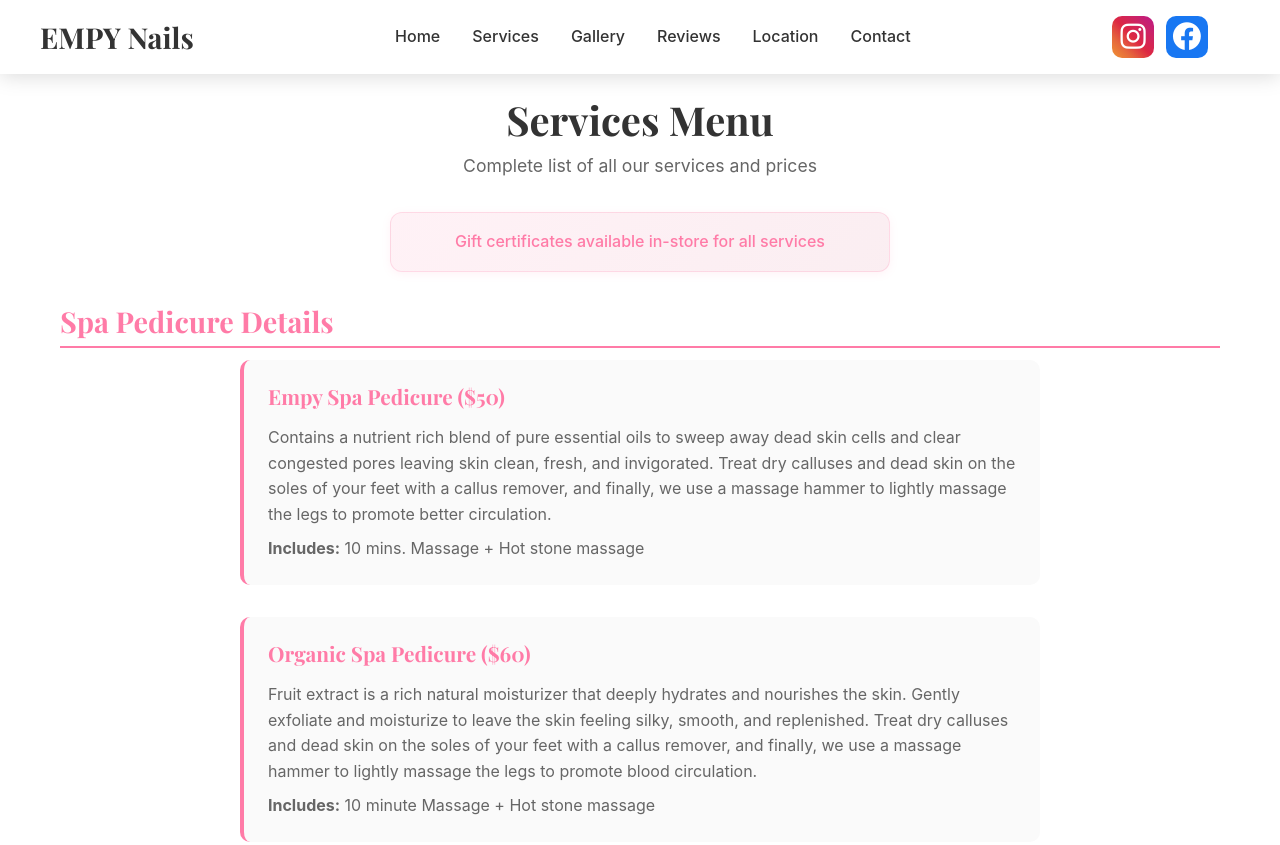
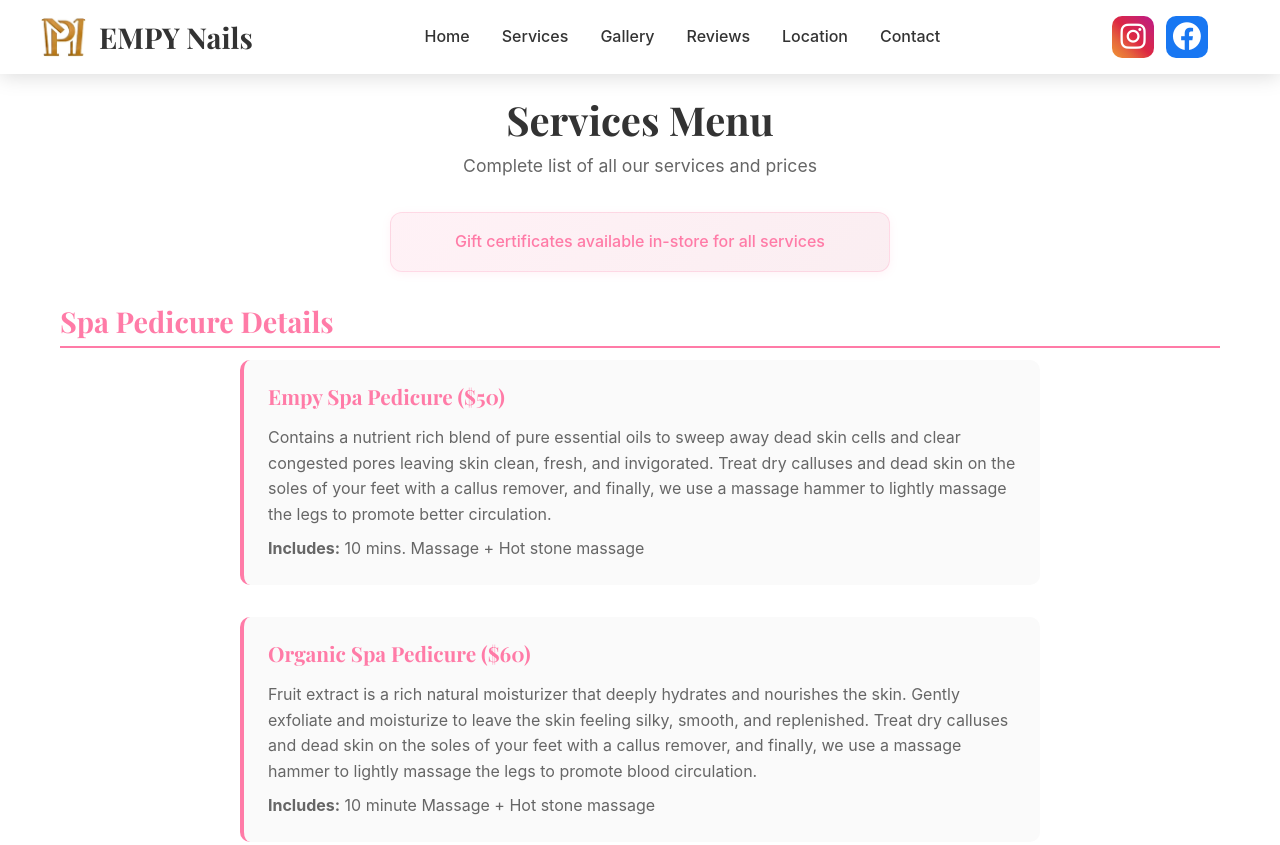
Before and after one commit to Nkizzy/EMPY-nails, a website: page services.html in a window 1280 px wide. Shown: the top 845 px of the page. Drawn offline with nearby package versions, Linux system fonts and the light colour scheme; files whose address does not match are found by name.

Commit message:
Add logo image to services page and favicon to both pages

```diff
--- a/services.html
+++ b/services.html
@@ -5,6 +5,7 @@
     <meta name="viewport" content="width=device-width, initial-scale=1.0">
     <title>All Services - EMPY Nails</title>
     <meta name="description" content="Discover our complete nail services including spa pedicures, manicures, gel nails, acrylics, and luxury nail art. View prices and book your appointment at EMPY Nails.">
+    <link rel="icon" type="image/jpeg" href="./assets/logo.jpeg">
     <link rel="stylesheet" href="styles.css">
     <link rel="stylesheet" href="https://cdnjs.cloudflare.com/ajax/libs/font-awesome/6.0.0/css/all.min.css">
     <link href="https://fonts.googleapis.com/css2?family=Playfair+Display:wght@400;700&family=Poppins:wght@300;400;500;600;700&display=swap" rel="stylesheet">
@@ -14,6 +15,7 @@
     <header class="header" id="header">
         <nav class="nav-container">
             <div class="nav-logo">
+                <img src="./assets/logo.jpeg" alt="EMPY Nails Logo" class="nav-logo-img">
                 <h2>EMPY Nails</h2>
             </div>
             <ul class="nav-menu" id="nav-menu">
```
Also changed, not shown: index.html (+1 -0 lines).
